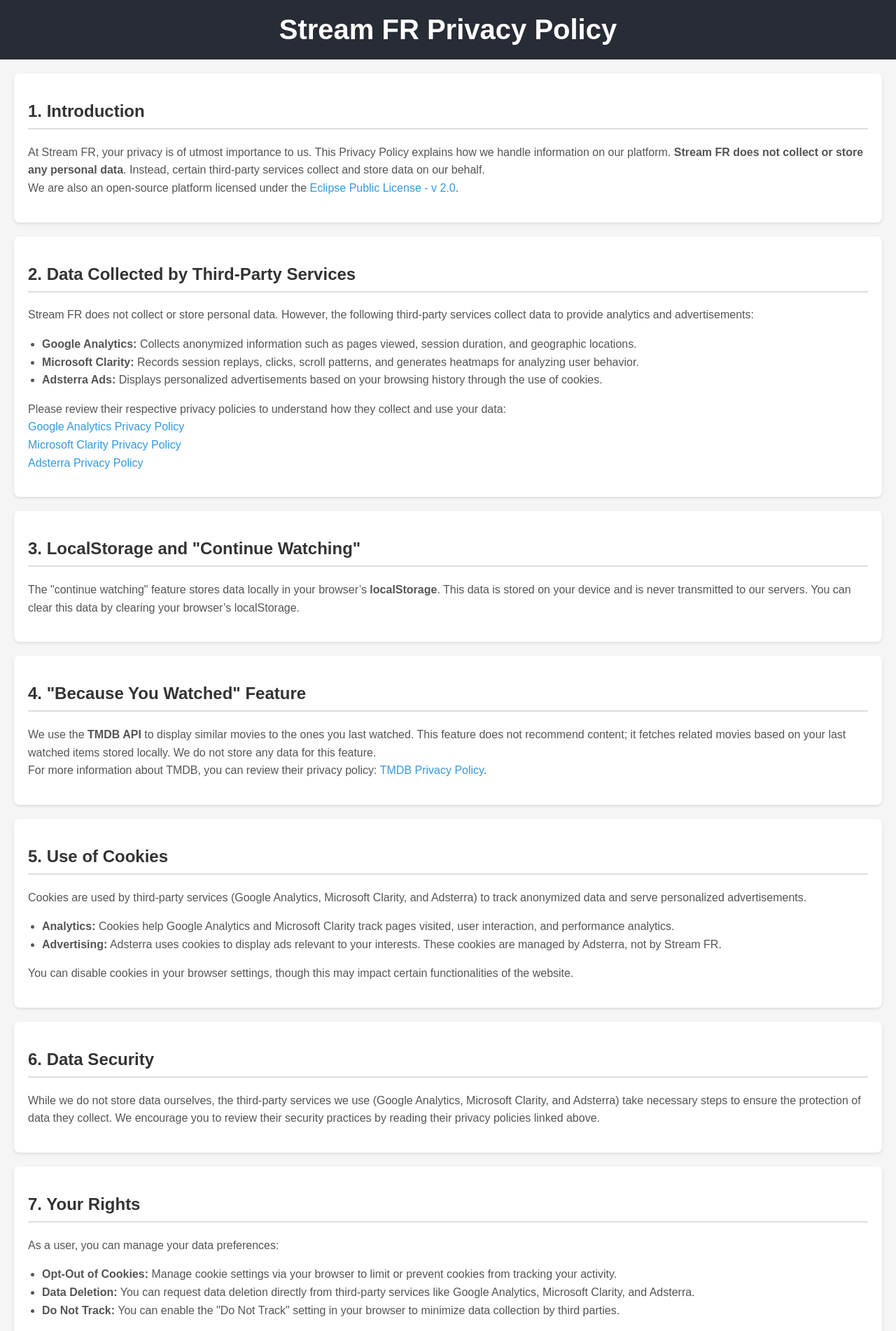
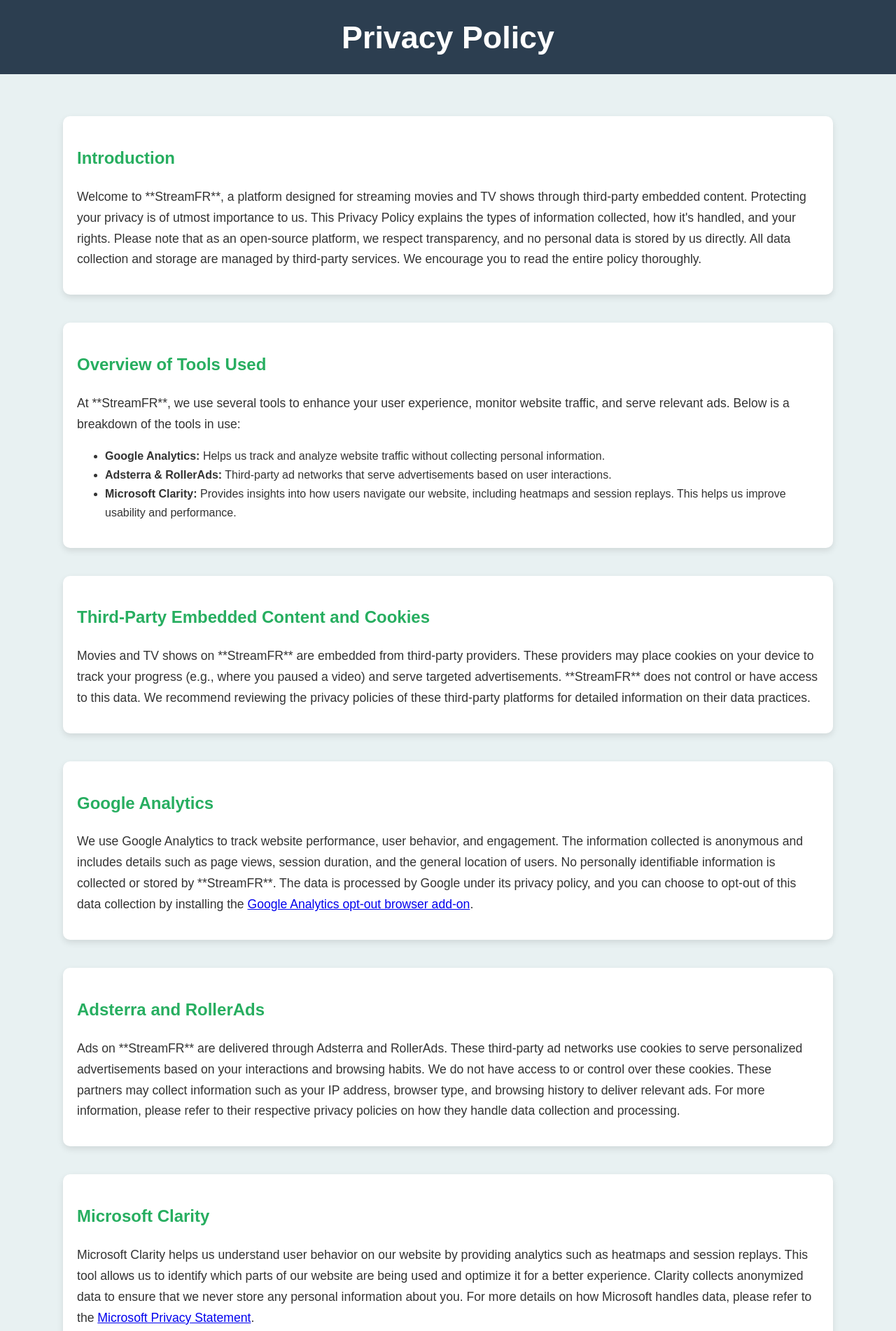
Before and after one commit to bhaiaajo/streamfr, a website: page public/pp.html in a window 1280 px wide. Shown: the top 1902 px of the page at 70% size. Drawn offline with Linux system fonts and the light colour scheme.

Commit message:
Update pp.html

```diff
--- a/public/pp.html
+++ b/public/pp.html
@@ -3,114 +3,147 @@
 <head>
     <meta charset="UTF-8">
     <meta name="viewport" content="width=device-width, initial-scale=1.0">
-  <meta name="description" content="Stream FR Privacy Policy">
-  <title>Privacy Policy - Stream FR</title>
-  <link rel="stylesheet" href="/css/pp.css">
+    <title>StreamFR - Privacy Policy</title>
+    <style>
+        body {
+            font-family: 'Arial', sans-serif;
+            background-color: #e8f1f2;
+            margin: 0;
+            padding: 0;
+            line-height: 1.7;
+            color: #333;
+        }
+        header {
+            background-color: #2c3e50;
+            color: white;
+            padding: 15px 0;
+            text-align: center;
+        }
+        header h1 {
+            margin: 0;
+            font-size: 2.8em;
+        }
+        .container {
+            max-width: 1100px;
+            margin: 0 auto;
+            padding: 20px;
+        }
+        section {
+            margin: 40px 0;
+            padding: 20px;
+            background-color: white;
+            border-radius: 10px;
+            box-shadow: 0 4px 10px rgba(0, 0, 0, 0.1);
+        }
+        section h2 {
+            color: #27ae60;
+        }
+        section p {
+            margin: 15px 0;
+            font-size: 1.1em;
+        }
+        .quote {
+            font-size: 1.4em;
+            color: #7f8c8d;
+            text-align: center;
+            margin: 30px 0;
+            font-style: italic;
+        }
+        footer {
+            background-color: #34495e;
+            color: white;
+            text-align: center;
+            padding: 15px 0;
+        }
+        footer p {
+            margin: 0;
+        }
+        @media screen and (max-width: 768px) {
+            body {
+                padding: 10px;
+            }
+        }
+    </style>
 </head>
 <body>
 
 <header>
-    <h1>Stream FR Privacy Policy</h1>
+    <h1>Privacy Policy</h1>
 </header>
 
+<div class="container">
+
     <section>
-    <h2>1. Introduction</h2>
-    <p>
-      At Stream FR, your privacy is of utmost importance to us. This Privacy Policy explains how we handle information on our platform. <strong>Stream FR does not collect or store any personal data</strong>. Instead, certain third-party services collect and store data on our behalf.
-      <br>We are also an open-source platform licensed under the <a href="https://www.eclipse.org/legal/epl-2.0/" target="_blank">Eclipse Public License - v 2.0</a>.
-    </p>
+        <h2>Introduction</h2>
+        <p>Welcome to **StreamFR**, a platform designed for streaming movies and TV shows through third-party embedded content. Protecting your privacy is of utmost importance to us. This Privacy Policy explains the types of information collected, how it's handled, and your rights. Please note that as an open-source platform, we respect transparency, and no personal data is stored by us directly. All data collection and storage are managed by third-party services. We encourage you to read the entire policy thoroughly.</p>
     </section>
 
     <section>
-    <h2>2. Data Collected by Third-Party Services</h2>
-    <p>
-      Stream FR does not collect or store personal data. However, the following third-party services collect data to provide analytics and advertisements:
-    </p>
+        <h2>Overview of Tools Used</h2>
+        <p>At **StreamFR**, we use several tools to enhance your user experience, monitor website traffic, and serve relevant ads. Below is a breakdown of the tools in use:</p>
         <ul>
-      <li><strong>Google Analytics:</strong> Collects anonymized information such as pages viewed, session duration, and geographic locations.</li>
-      <li><strong>Microsoft Clarity:</strong> Records session replays, clicks, scroll patterns, and generates heatmaps for analyzing user behavior.</li>
-      <li><strong>Adsterra Ads:</strong> Displays personalized advertisements based on your browsing history through the use of cookies.</li>
-    </ul>
-    <p>
-      Please review their respective privacy policies to understand how they collect and use your data:
-      <br><a href="https://policies.google.com/privacy" target="_blank">Google Analytics Privacy Policy</a>
-      <br><a href="https://privacy.microsoft.com/en-us/privacystatement" target="_blank">Microsoft Clarity Privacy Policy</a>
-      <br><a href="https://adsterra.com/privacy-policy/" target="_blank">Adsterra Privacy Policy</a>
-    </p>
-  </section>
-
-  <section>
-    <h2>3. LocalStorage and "Continue Watching"</h2>
-    <p>
-      The "continue watching" feature stores data locally in your browser’s <strong>localStorage</strong>. This data is stored on your device and is never transmitted to our servers. You can clear this data by clearing your browser’s localStorage.
-    </p>
-  </section>
-
-  <section>
-    <h2>4. "Because You Watched" Feature</h2>
-    <p>
-      We use the <strong>TMDB API</strong> to display similar movies to the ones you last watched. This feature does not recommend content; it fetches related movies based on your last watched items stored locally. We do not store any data for this feature.
-      <br>For more information about TMDB, you can review their privacy policy: <a href="https://www.themoviedb.org/privacy-policy" target="_blank">TMDB Privacy Policy</a>.
-    </p>
-  </section>
-
-  <section>
-    <h2>5. Use of Cookies</h2>
-    <p>
-      Cookies are used by third-party services (Google Analytics, Microsoft Clarity, and Adsterra) to track anonymized data and serve personalized advertisements.
-    </p>
-    <ul>
-      <li><strong>Analytics:</strong> Cookies help Google Analytics and Microsoft Clarity track pages visited, user interaction, and performance analytics.</li>
-      <li><strong>Advertising:</strong> Adsterra uses cookies to display ads relevant to your interests. These cookies are managed by Adsterra, not by Stream FR.</li>
-    </ul>
-    <p>You can disable cookies in your browser settings, though this may impact certain functionalities of the website.</p>
-  </section>
-
-  <section>
-    <h2>6. Data Security</h2>
-    <p>
-      While we do not store data ourselves, the third-party services we use (Google Analytics, Microsoft Clarity, and Adsterra) take necessary steps to ensure the protection of data they collect. We encourage you to review their security practices by reading their privacy policies linked above.
-    </p>
-  </section>
-
-  <section>
-    <h2>7. Your Rights</h2>
-    <p>
-      As a user, you can manage your data preferences:
-    </p>
-    <ul>
-      <li><strong>Opt-Out of Cookies:</strong> Manage cookie settings via your browser to limit or prevent cookies from tracking your activity.</li>
-      <li><strong>Data Deletion:</strong> You can request data deletion directly from third-party services like Google Analytics, Microsoft Clarity, and Adsterra.</li>
-      <li><strong>Do Not Track:</strong> You can enable the "Do Not Track" setting in your browser to minimize data collection by third parties.</li>
+            <li><strong>Google Analytics:</strong> Helps us track and analyze website traffic without collecting personal information.</li>
+            <li><strong>Adsterra & RollerAds:</strong> Third-party ad networks that serve advertisements based on user interactions.</li>
+            <li><strong>Microsoft Clarity:</strong> Provides insights into how users navigate our website, including heatmaps and session replays. This helps us improve usability and performance.</li>
         </ul>
     </section>
 
     <section>
-    <h2>8. Open Source Licensing</h2>
-    <p>
-      Stream FR is open source and licensed under the <a href="https://www.eclipse.org/legal/epl-2.0/" target="_blank">Eclipse Public License - v 2.0</a>, which allows for the free use, modification, and distribution of the website's code.
-    </p>
+        <h2>Third-Party Embedded Content and Cookies</h2>
+        <p>Movies and TV shows on **StreamFR** are embedded from third-party providers. These providers may place cookies on your device to track your progress (e.g., where you paused a video) and serve targeted advertisements. **StreamFR** does not control or have access to this data. We recommend reviewing the privacy policies of these third-party platforms for detailed information on their data practices.</p>
     </section>
 
     <section>
-    <h2>9. Changes to This Privacy Policy</h2>
-    <p>
-      This Privacy Policy may be updated to reflect changes in our practices or services. Any updates will be posted here with the revised effective date.
-    </p>
+        <h2>Google Analytics</h2>
+        <p>We use Google Analytics to track website performance, user behavior, and engagement. The information collected is anonymous and includes details such as page views, session duration, and the general location of users. No personally identifiable information is collected or stored by **StreamFR**. The data is processed by Google under its privacy policy, and you can choose to opt-out of this data collection by installing the <a href="https://tools.google.com/dlpage/gaoptout">Google Analytics opt-out browser add-on</a>.</p>
     </section>
 
     <section>
-    <h2>10. Contact Us</h2>
-    <p>
-      If you have any questions regarding this Privacy Policy, please contact us at:
-    </p>
-    <ul>
-      <li><strong>Email:</strong>spitzhelp@gmail.com</li>
-    </ul>
+        <h2>Adsterra and RollerAds</h2>
+        <p>Ads on **StreamFR** are delivered through Adsterra and RollerAds. These third-party ad networks use cookies to serve personalized advertisements based on your interactions and browsing habits. We do not have access to or control over these cookies. These partners may collect information such as your IP address, browser type, and browsing history to deliver relevant ads. For more information, please refer to their respective privacy policies on how they handle data collection and processing.</p>
     </section>
 
+    <section>
+        <h2>Microsoft Clarity</h2>
+        <p>Microsoft Clarity helps us understand user behavior on our website by providing analytics such as heatmaps and session replays. This tool allows us to identify which parts of our website are being used and optimize it for a better experience. Clarity collects anonymized data to ensure that we never store any personal information about you. For more details on how Microsoft handles data, please refer to the <a href="https://privacy.microsoft.com">Microsoft Privacy Statement</a>.</p>
+    </section>
+
+    <section>
+        <h2>Continue Watching Feature</h2>
+        <p>The "Continue Watching" feature allows you to pick up a movie or show where you left off. This information is stored locally on your device in the browser's localStorage. No data is shared with us or third parties. However, third-party video hosts may also use cookies to store your viewing progress, so they may have their own systems for handling this data.</p>
+    </section>
+
+    <section>
+        <h2>Because You Watched</h2>
+        <p>The "Because You Watched" feature utilizes the **TMDB API** to recommend content similar to what you last watched. No personal data is collected or tracked by **StreamFR** for this feature. It is purely based on the last movie or show you watched, and the recommendations are pulled directly from TMDB's library of content. You can learn more about TMDB's data practices <a href="https://www.themoviedb.org/privacy-policy">here</a>.</p>
+    </section>
+
+    <section>
+        <h2>Open Source License</h2>
+        <p>**StreamFR** is licensed under the **Eclipse Public License - v 2.0**. This means the platform is open-source, allowing anyone to use, modify, and distribute the software under specific conditions. This license ensures transparency and freedom for developers to contribute to and build upon the project. However, you must adhere to the terms outlined in the license, which you can read in full <a href="https://www.eclipse.org/legal/epl-2.0/">here</a>.</p>
+    </section>
+
+    <section>
+        <h2>Your Rights</h2>
+        <p>As a user, you have rights concerning your data. Although **StreamFR** does not store personal data, you may have data stored with third-party providers. You have the right to review, delete, or restrict the collection of this data by managing your privacy settings with the third-party content providers. Additionally, you can clear your browser’s localStorage to remove "Continue Watching" history from your device.</p>
+    </section>
+
+    <section>
+        <h2>Changes to This Privacy Policy</h2>
+        <p>We may update this Privacy Policy to reflect any changes in our practices or services. Any modifications will be posted on this page with an updated revision date. By continuing to use our services, you agree to the terms outlined in the revised Privacy Policy.</p>
+    </section>
+
+    <section>
+        <h2>Contact Us</h2>
+        <p>If you have any questions or concerns regarding this Privacy Policy or any aspect of our data practices, feel free to contact us at <a href="mailto:spitzhelp@gmail.com">spitzhelp@gmail.com</a>. We are committed to addressing your concerns promptly.</p>
+    </section>
+
+
+</div>
+
 <footer>
-    <p>&copy; 2024 Stream FR </p>
+    <p>&copy; 2024 StreamFR. All Rights Reserved.</p>
 </footer>
+
 </body>
 </html>
```
Lines whose indentation alone changed are shown as unchanged.
